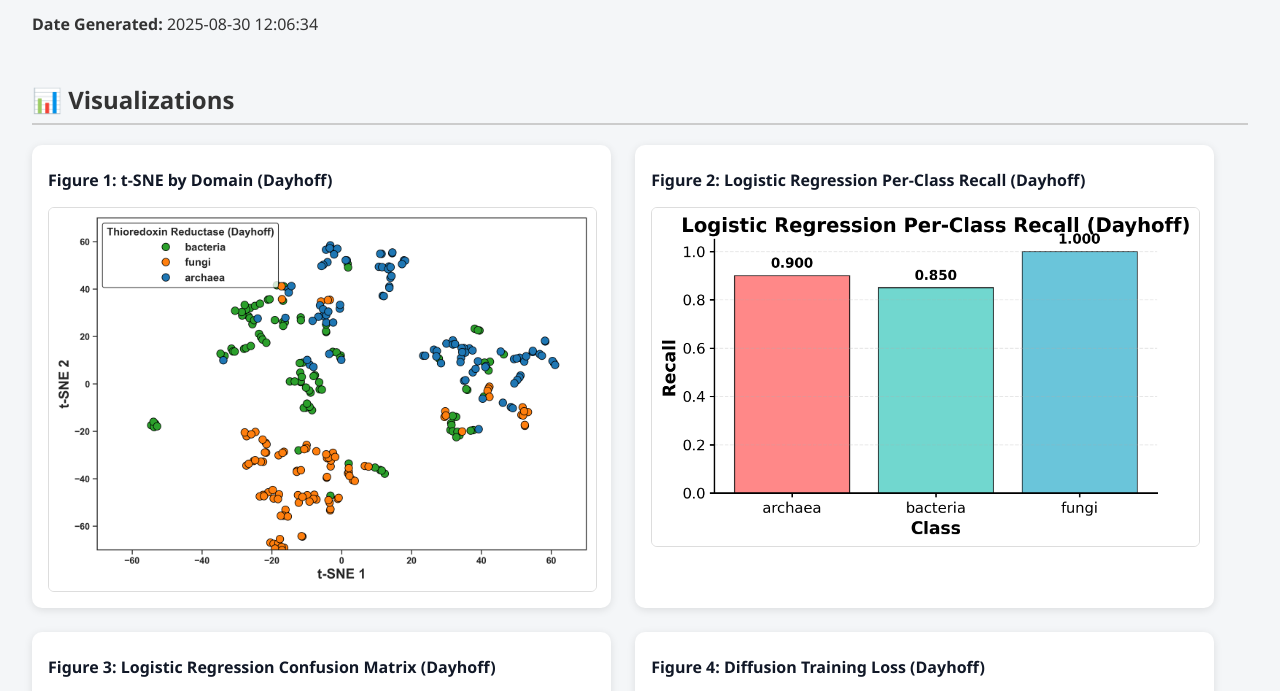
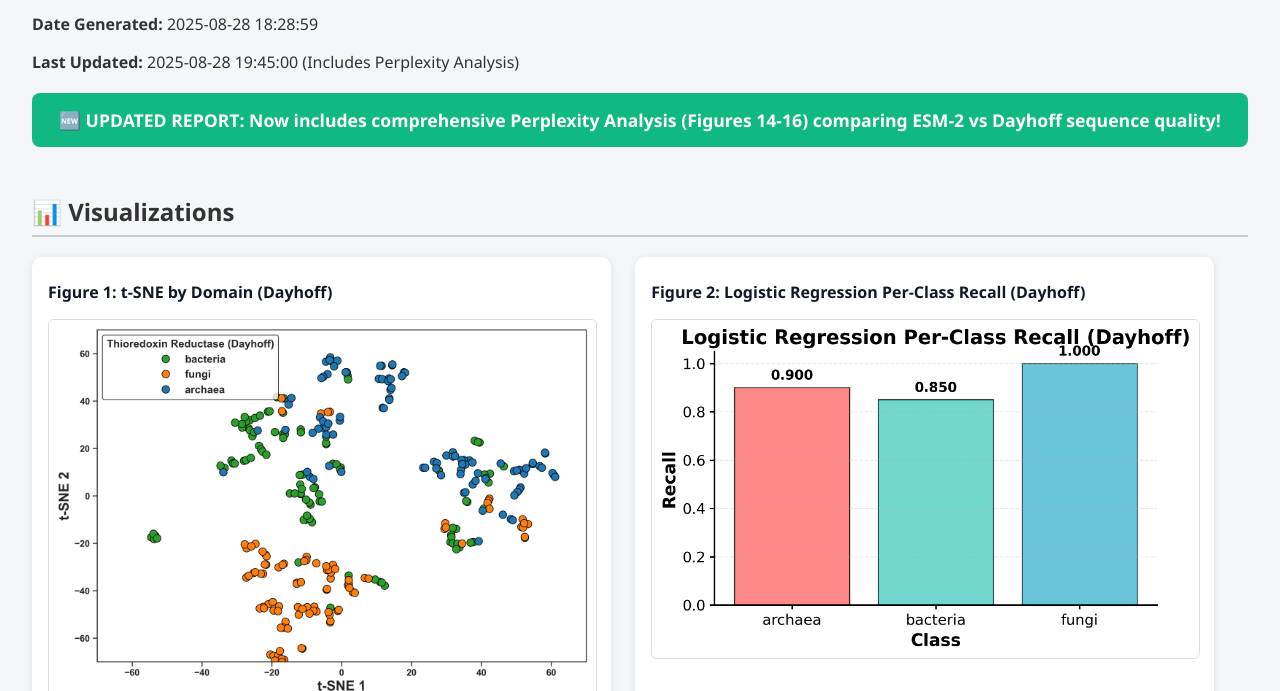
Before and after one commit to mgarsamo/EmbedDiff-Dayhoff, a plain HTML site: page index.html in a window 1280 px wide. Shown: the part 107-798 px from the top of the page. Drawn offline with Linux system fonts and the light colour scheme.

Commit message:
Force refresh: Add prominent banner showing updated report with perplexity analysis

```diff
--- a/index.html
+++ b/index.html
@@ -65,7 +65,12 @@
 </head>
 <body>
     <h1>🧬 EmbedDiff (Dayhoff) Summary Report</h1>
-    <p><strong>Date Generated:</strong> 2025-08-30 12:06:34</p>
+    <p><strong>Date Generated:</strong> 2025-08-28 18:28:59</p>
+    <p><strong>Last Updated:</strong> 2025-08-28 19:45:00 (Includes Perplexity Analysis)</p>
+
+    <div style="background-color: #10B981; color: white; padding: 15px; border-radius: 8px; margin: 20px 0; text-align: center; font-weight: bold; font-size: 1.1em;">
+        🆕 UPDATED REPORT: Now includes comprehensive Perplexity Analysis (Figures 14-16) comparing ESM-2 vs Dayhoff sequence quality!
+    </div>
 
     <h2>📊 Visualizations</h2>
     <div class="grid">
```
